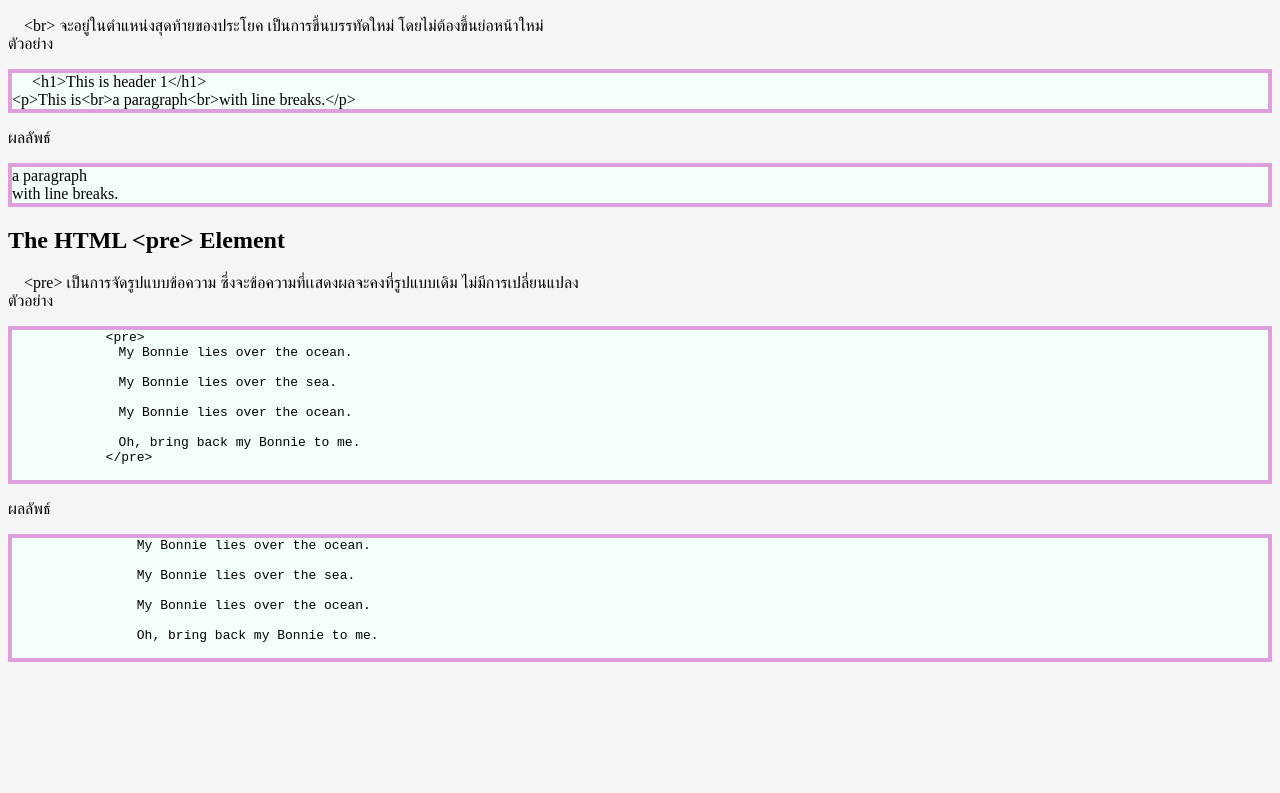
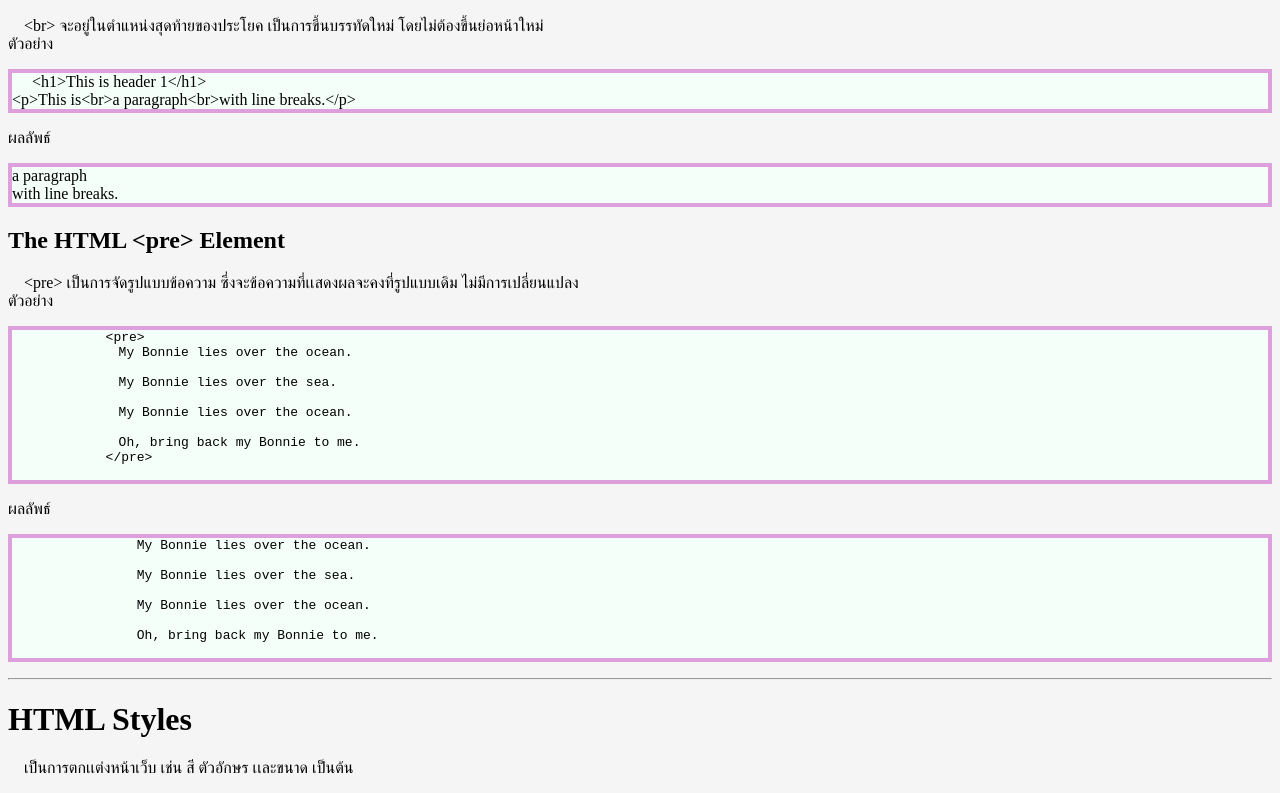
Before and after one commit to Phimbun-Issawilanon/Phimbun-Issawilanon.github.io-t, a plain HTML site: page index.html in a window 1280 px wide. Shown: the part 5533-6326 px from the top of the page. Before the commit the page ends 6211 px from the top, so only its background shows below. Drawn offline with Linux system fonts and the light colour scheme.

Commit message:
HTML Styles

```diff
--- a/index.html
+++ b/index.html
@@ -317,7 +317,8 @@
               </pre>
         </p>
     </p>
-
-
+    <hr>
+    <h1>HTML Styles</h1>
+    <p> &emsp;เป็นการตกเเต่งหน้าเว็บ เช่น สี ตัวอักษร เเละขนาด เป็นต้น</p>
 </body>
 </html>
```
